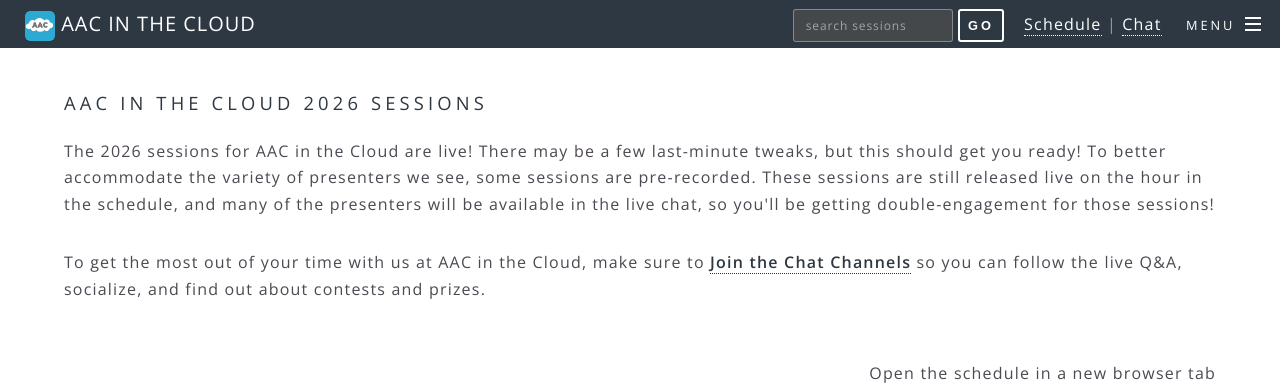
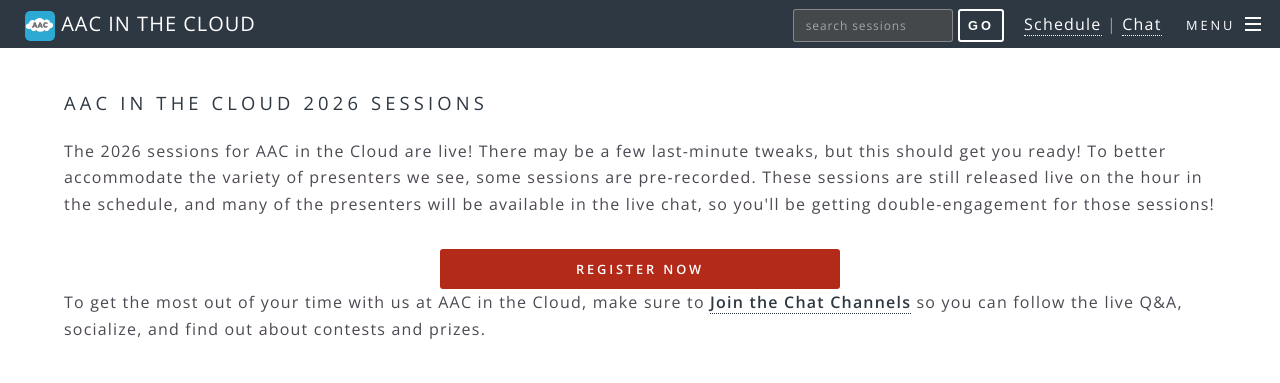
Before and after one commit to aac-in-the-cloud/aac-in-the-cloud.github.io, a Jekyll site: the page built from schedule.html, in a window 1280 px wide and 900 px high, scrolled down 370 px, cut to the strip 0-383 px from the top of the window. Built offline with Jekyll 4.4.1, drawn with Linux system fonts in a browser that asks for light colours.

Commit message:
add register link

```diff
--- a/index.html
+++ b/index.html
@@ -31,7 +31,7 @@
 
 									<li style='display: none;'><a href="https://docs.google.com/forms/d/e/1FAIpQLSe3LKKcsKmogdMJYkJNFlYq5nrvOCLfdAMMTUOkNIGY3lJ7Yg/viewform?usp=dialog" class="button fit special">Submit a Proposal</a></li>
 									<li style='display: none;'><a href="/compilations" class="button fit special">Join the Video Compliation Project</a></li>
-									<li style='display: none;'><a href="https://docs.google.com/forms/d/e/1FAIpQLSeILrnHd2Uw3TDic2AFnwMly2etjPlAYXiVrtAUFluLlyCj2A/viewform?usp=dialog" class="button fit special">Register Now</a></li>
+									<li><a href="https://forms.gle/7GyF9ENBfrGbPA7P8" class="button fit special">Register Now</a></li>
 									<li><a href="/schedule.html" class="button fit special">Review the Schedule</a></li>
 									<li><a href="https://www.facebook.com/AACintheCloud" class="button fit">Follow us on Facebook</a></li>
 								</ul>
--- a/schedule.html
+++ b/schedule.html
@@ -7,6 +7,9 @@
 ---
   <h3>AAC in the Cloud 2026 Sessions</h3>
   <p>The 2026 sessions for AAC in the Cloud are live! There may be a few last-minute tweaks, but this should get you ready! To better accommodate the variety of presenters we see, some sessions are pre-recorded. These sessions are still released live on the hour in the schedule, and many of the presenters will be available in the live chat, so you'll be getting double-engagement for those sessions!</p>
+  <ul class="actions vertical" style='width: 400px; margin: 0 auto;'>
+    <li><a href="https://forms.gle/7GyF9ENBfrGbPA7P8" class="button fit special">Register Now</a></li>
+  </ul>
   <p>
     To get the most out of your time with us at AAC in the Cloud, make sure to
     <b><a href="https://join.slack.com/t/aacinthecloud/shared_invite/zt-romapz77-1S7jD6rAPGPNULJ6K5yTPQ">Join the Chat Channels</a></b>
```
